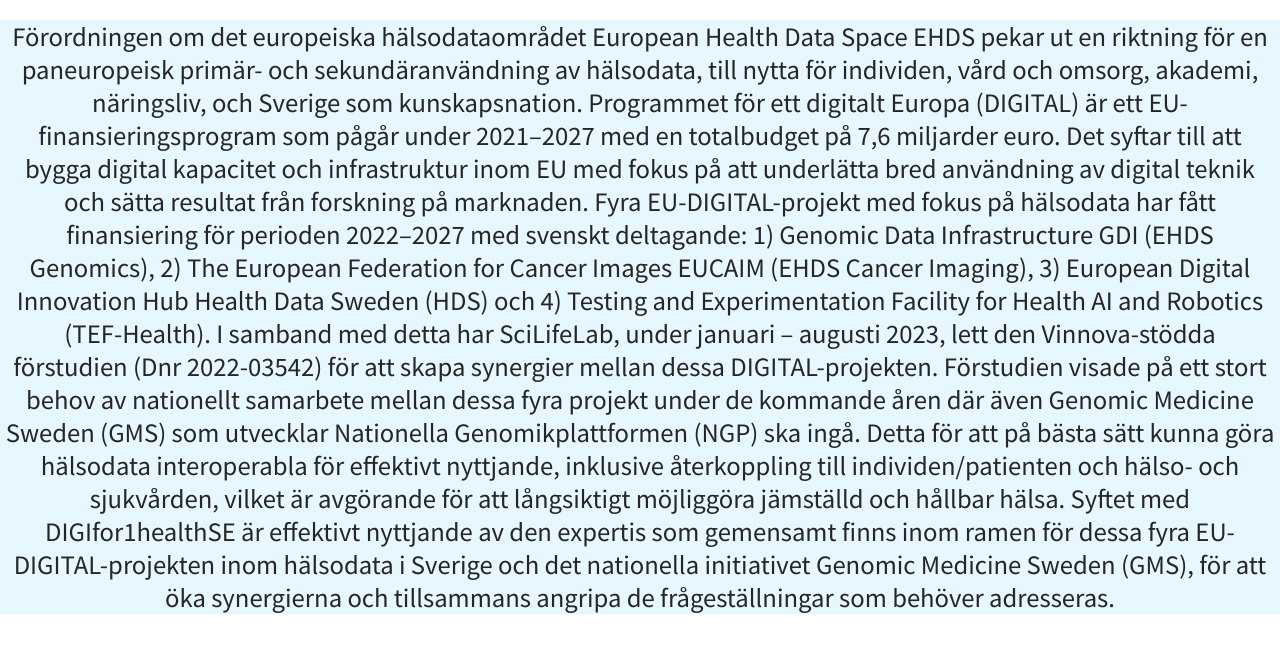
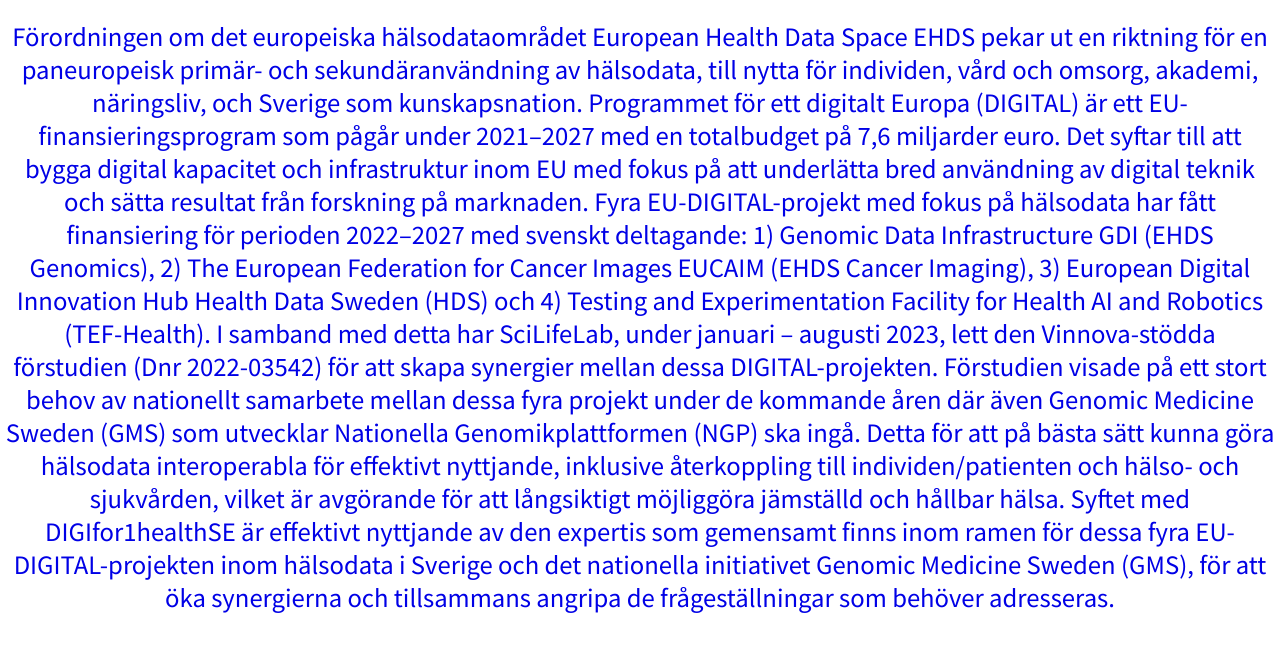
Before and after one commit to ScilifelabDataCentre/DIGIfor1Health_web, a Jekyll site: the page built from index.html, in a window 1280 px wide. Shown: the part 385-1037 px from the top of the page. Built offline with Jekyll 4.4.1, drawn with Linux system fonts in a browser that asks for light colours; a script that is not in the unit is left out; the list of posts is cut into pages by our own code; grey boxes are pictures that could not be loaded.

Commit message:
Update _custom.scss

```diff
--- a/_sass/_custom.scss
+++ b/_sass/_custom.scss
@@ -7,5 +7,5 @@
   padding: 0 5px;
   font-size: 20pt;
   text-align:center;
-  background-color:#e6f7ff;
+  color:#0000e6;
 }
```
